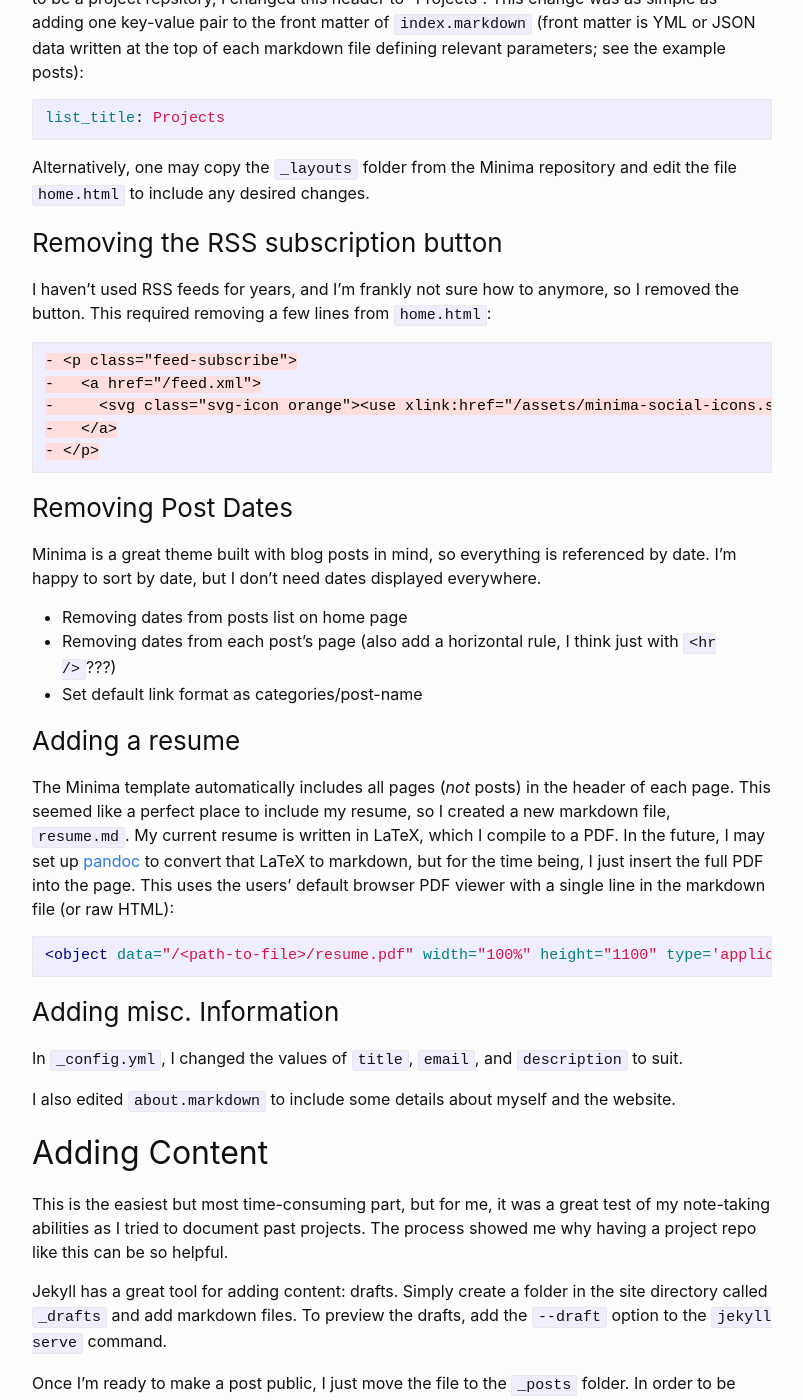
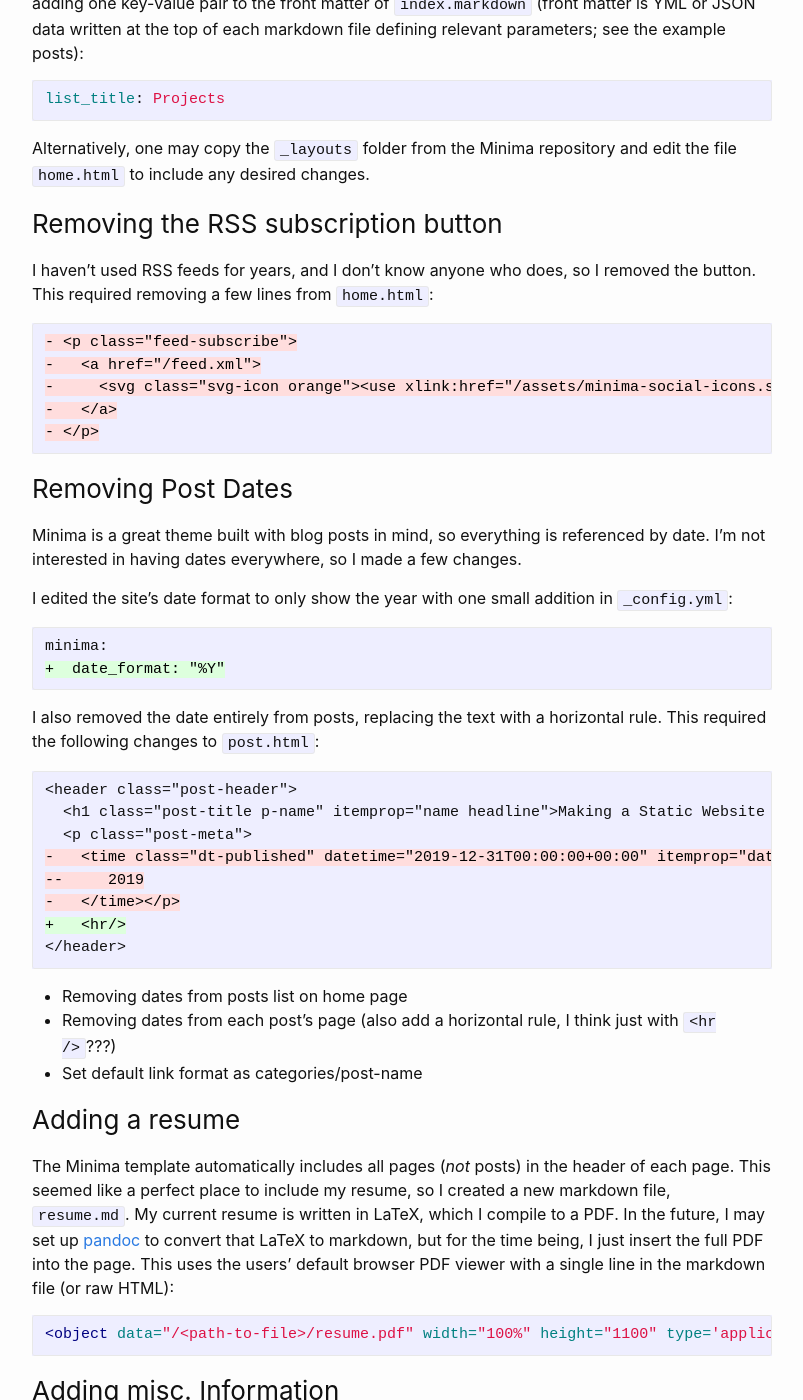
Before and after one commit to cartermak/cartermak.github.io, a Jekyll site: the page built from _posts/2019-12-31-custom-website.md, in a window 1280 px wide and 1400 px high, scrolled down 3269 px. Shown: the whole window, without its empty margins (238-1041 px from the left). Built offline with Jekyll 4.4.1, drawn with Linux system fonts in a browser that asks for light colours.

Commit message:
Formatting changes

````diff
--- a/_config.yml
+++ b/_config.yml
@@ -30,6 +30,7 @@
   social_links:
     github: cartermak
     linkedin: cartermak
+  date_format: "%Y"
 
 
 # Build settings
--- a/_layouts/home.html
+++ b/_layouts/home.html
@@ -16,6 +16,7 @@
       <li>
         {%- assign date_format = site.minima.date_format | default: "%b %-d, %Y" -%}
         <span class="post-meta">{{ post.date | date: date_format }}</span>
+        <!-- <span class="post-meta">{{ post.date | date: "%Y" }}</span> -->
         <h3>
           <a class="post-link" href="{{ post.url | relative_url }}">
             {{ post.title | escape }}
--- a/_layouts/post.html
+++ b/_layouts/post.html
@@ -6,13 +6,14 @@
   <header class="post-header">
     <h1 class="post-title p-name" itemprop="name headline">{{ page.title | escape }}</h1>
     <p class="post-meta">
-      <time class="dt-published" datetime="{{ page.date | date_to_xmlschema }}" itemprop="datePublished">
+      <!-- <time class="dt-published" datetime="{{ page.date | date_to_xmlschema }}" itemprop="datePublished">
         {%- assign date_format = site.minima.date_format | default: "%b %-d, %Y" -%}
         {{ page.date | date: date_format }}
-      </time>
+      </time> -->
       {%- if page.author -%}
         • <span itemprop="author" itemscope itemtype="http://schema.org/Person"><span class="p-author h-card" itemprop="name">{{ page.author | escape }}</span></span>
       {%- endif -%}</p>
+      <hr/>
   </header>
 
   <div class="post-content e-content" itemprop="articleBody">
--- a/_posts/2019-12-31-custom-website.md
+++ b/_posts/2019-12-31-custom-website.md
@@ -110,7 +110,7 @@
 
 ### Removing the RSS subscription button
 
-I haven't used RSS feeds for years, and I'm frankly not sure how to anymore, so I removed the button. This required removing a few lines from `home.html`:
+I haven't used RSS feeds for years, and I don't know anyone who does, so I removed the button. This required removing a few lines from `home.html`:
 
 ```diff
 - <p class="feed-subscribe">
@@ -122,7 +122,35 @@
 
 ### Removing Post Dates
 
-Minima is a great theme built with blog posts in mind, so everything is referenced by date. I'm happy to sort by date, but I don't need dates displayed everywhere.
+Minima is a great theme built with blog posts in mind, so everything is referenced by date. I'm not interested in having dates everywhere, so I made a few changes.
+
+I edited the site's date format to only show the year with one small addition in `_config.yml`:
+
+```diff
+minima:
++  date_format: "%Y"
+```
+
+I also removed the date entirely from posts, replacing the text with a horizontal rule. This required the following changes to `post.html`:
+
+
+<!-- Shoot. This is calling the actual variables. Figure out how to make it stop that. -->
+
+```diff
+<header class="post-header">
+  <h1 class="post-title p-name" itemprop="name headline">{{ page.title | escape }}</h1>
+  <p class="post-meta">
+-   <time class="dt-published" datetime="{{ page.date | date_to_xmlschema }}" itemprop="datePublished">
+-     {%- assign date_format = site.minima.date_format | default: "%b %-d, %Y" -%}
+-     {{ page.date | date: date_format }}
+-   </time>
+    {%- if page.author -%}
+      • <span itemprop="author" itemscope itemtype="http://schema.org/Person"><span class="p-author h-card" itemprop="name">{{ page.author | escape }}</span></span>
+    {%- endif -%}</p>
++   <hr/>
+</header>
+```
+
 
 <!-- Outline -->
 
````
Also changed, not shown: pages/resume.md (+1 -0 lines).
